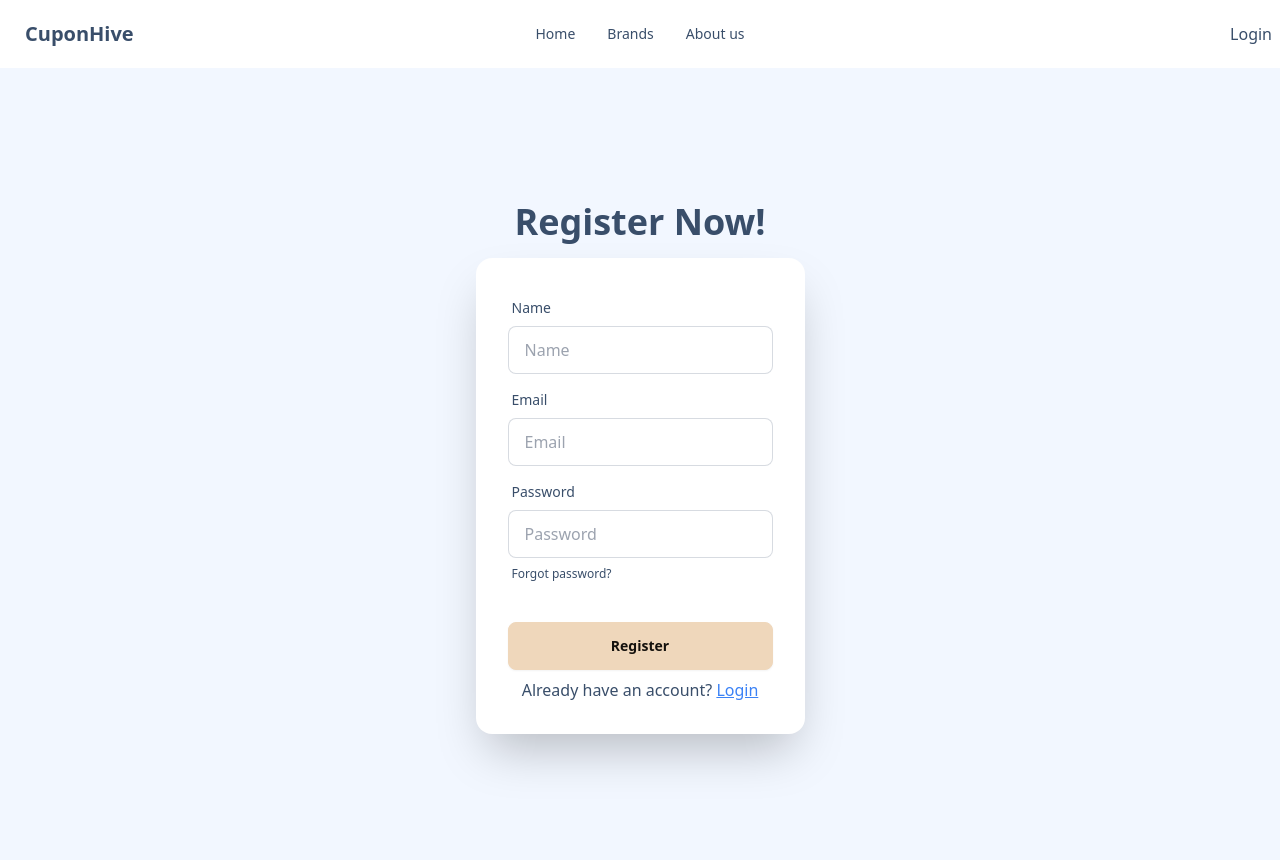
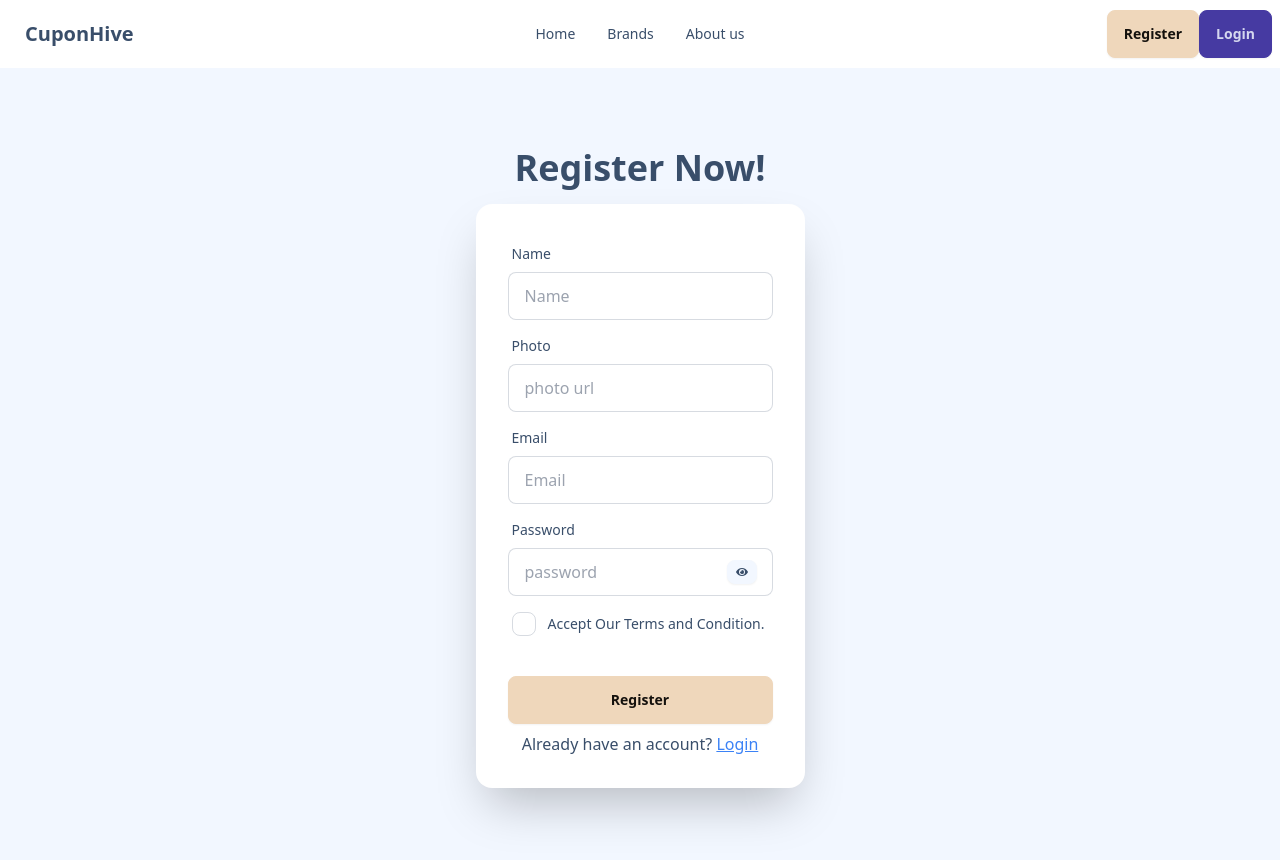
Before and after one commit to IftekarRahmanRuhit/CouponHive, a React (Vite) app: page /register in a window 1280 px wide. Shown: the top 860 px of the page. Built offline with nearby package versions, Linux system fonts and the light colour scheme; no server answers.

Commit message:
added password validation toggle password

```diff
--- a/package.json
+++ b/package.json
@@ -16,7 +16,9 @@
     "react": "^18.3.1",
     "react-dom": "^18.3.1",
     "react-hot-toast": "^2.4.1",
+    "react-icons": "^5.3.0",
     "react-router-dom": "^6.28.0",
+    "react-toastify": "^10.0.6",
     "sort-by": "^1.2.0"
   },
   "devDependencies": {
--- a/src/Components/Login.jsx
+++ b/src/Components/Login.jsx
@@ -1,13 +1,18 @@
 
 
-import { useContext } from "react";
+import { useContext, useRef, useState } from "react";
 import { Link, useNavigate } from "react-router-dom";
 import { AuthContext } from "../Providers/AuthProvider";
 import toast from "react-hot-toast";
+import { FaEye, FaEyeSlash } from "react-icons/fa";
+import { auth } from "../Firebase/Firebase.init";
+import { sendPasswordResetEmail } from "firebase/auth";
 
 const Login = () => {
     const navigate = useNavigate();
     const { signINUser, signInWithGoogle } = useContext(AuthContext);
+    const [showPassword, setShowPassword] = useState(false);
+    const emailRef = useRef();
 
     const handleLogin = (e) => {
         e.preventDefault();
@@ -15,15 +20,22 @@ const Login = () => {
         const password = e.target.password.value;
         console.log(email, password);
 
+        if (password.length < 6) {
+            toast.error("Password should be 6 Characters")
+            return;
+          }
+
         signINUser(email, password)
             .then(result => {
                 console.log(result.user, 'sign in successful');
+                toast.success("Wellcome Back!!");
                 e.target.reset();
                 navigate('/');
             })
             .catch(error => {
                 console.log(error.message);
-                toast.error('Something Error')
+                toast.error("Password or email might be wrong. Please try again.");
+
             });
     };
 
@@ -35,8 +47,35 @@ const Login = () => {
             })
             .catch(error => {
                 console.log(error.message);
+                toast.error("Password or email might be wrong. Please try again.");
             });
     };
+
+    const handleForgetPassword =()=>{
+
+        const email = emailRef.current.value
+
+        if(!email){
+          toast.error('Please provide a valid email address')
+        }
+        else{
+          sendPasswordResetEmail(auth,email)
+          .then(()=>{
+        toast.success('Password Reset Email Sent, Please Check your email')
+
+
+          })
+        }
+
+      }
+
+
+
+
+
+
+
+
 
     return (
         <div className="hero bg-base-200 min-h-screen">
@@ -54,23 +93,31 @@ const Login = () => {
                                 type="email"
                                 name="email"
                                 placeholder="email"
+                                ref={emailRef}
                                 className="input input-bordered"
                                 required
                             />
                         </div>
-                        <div className="form-control">
+                        <div className="form-control relative">
                         <label className="label">
               <span className="label-text">Password</span>
             </label>
             <input
-                                type="password"
+              type={showPassword ? "text" : "password"}
               name="password"
               placeholder="password"
               className="input input-bordered"
-                                required
             />
+            <button
+             type="button"
+              onClick={() => setShowPassword(!showPassword)}
+              className="btn btn-xs absolute right-4 top-12"
+            >
+              {/* <FaEye /> */}
+              {showPassword ? <FaEyeSlash /> : <FaEye />}
+            </button>
                             <label className="label">
-                                <a href="#" className="label-text-alt link link-hover">
+                                <a onClick={handleForgetPassword} href="#" className="label-text-alt link link-hover">
                                     Forgot password?
                                 </a>
                             </label>
--- a/src/Components/MainLayout/MainLayout.jsx
+++ b/src/Components/MainLayout/MainLayout.jsx
@@ -1,21 +1,29 @@
 import { Outlet } from "react-router-dom";
 import Navbar from "../Navbar";
 import Footer from "../Footer";
-import  { Toaster } from 'react-hot-toast';
+import { Toaster } from "react-hot-toast";
 
 const MainLayout = () => {
   return (
     <div>
-            <Toaster></Toaster>
+      <Toaster
+        toastOptions={{
+          success: {
+            style: {
+              background: "green",
+              color: "white",
+            },
+          },
+          error: {
+            style: {
+                color: 'red'
+            },
+          },
+        }}
+      />
       <Navbar></Navbar>
       <Outlet></Outlet>
       <Footer></Footer>
-
-
-
-
-
-
     </div>
   );
 };
--- a/src/Components/Navbar.jsx
+++ b/src/Components/Navbar.jsx
@@ -1,6 +1,7 @@
 import { useContext } from "react";
 import { Link, NavLink } from "react-router-dom";
 import { AuthContext } from "../Providers/AuthProvider";
+import toast from "react-hot-toast";
 
 const Navbar = () => {
   const { user, signOutUser } = useContext(AuthContext);
@@ -8,7 +9,7 @@ const Navbar = () => {
   const handleSignOut = () => {
     signOutUser()
       .then(() => {
-        console.log("User sign out successfully");
+        toast.success("sign out successfull");
       })
       .catch((error) => {
         console.log(error.message);
@@ -102,7 +103,7 @@ const Navbar = () => {
                     >
                       <div class="card-body">
                         <span class="text-lg font-bold"></span>
-                        <span class="text-info">{user.email}</span>
+                        <span class="text-red-600">{user.email}</span>
                         <div class="card-actions">
                           <button
                             onClick={handleSignOut}
@@ -118,7 +119,10 @@ const Navbar = () => {
               </span>
             </>
           ) : (
-            <Link to="/login">Login</Link>
+            <>
+            <Link className="btn btn-warning" to="/Register">Register</Link>
+            <Link className="btn btn-secondary" to="/login">Login</Link>
+            </>
           )}
         </div>
       </div>
--- a/src/Components/Register.jsx
+++ b/src/Components/Register.jsx
@@ -1,6 +1,9 @@
-import { useContext } from "react";
+import { useContext, useState } from "react";
 import { Link, useNavigate } from "react-router-dom";
 import { AuthContext } from "../Providers/AuthProvider";
+import { FaEye, FaEyeSlash } from "react-icons/fa";
+import toast from "react-hot-toast";
+
 
 
 const Register = () => {
@@ -8,12 +11,41 @@ const Register = () => {
     const { createUser } = useContext(AuthContext);
     const navigate = useNavigate()
 
+   const [showPassword, setShowPassword] = useState(false);
+
+
     const handleRegister = (e) => {
         e.preventDefault();
         const name = e.target.name.value;
+        const photo = e.target.photo.value;
         const email = e.target.email.value;
         const password = e.target.password.value;
         console.log(name,email,password);
+
+        const terms = event.target.terms.checked
+        const passwordRegex = /^(?=.*[a-z])(?=.*[A-Z])(?=.*\d).{6,}$/;
+
+
+        if (password.length < 6) {
+          toast.error("Password should be 6 Characters")
+          return;
+        }
+
+
+        if (!passwordRegex.test(password)) {
+          toast.error(
+            "Password should contain at least one uppercase letter, one lowercase letter, and one number. It must be at least 6 characters long."
+          );
+          return;
+        }
+
+
+        if(!terms){
+          toast.error('Please Accept Our Terms and Condition')
+          return;
+        }
+
+
 
         createUser(email,password)
         .then(result =>{
@@ -26,7 +58,8 @@ const Register = () => {
         })
 
 
-        console.log(name, email, password);
+
+
 
 
       };
@@ -57,6 +90,22 @@ const Register = () => {
                     required
                   />
                 </div>
+
+                <div className="form-control">
+                  <label className="label">
+                    <span className="label-text">Photo</span>
+                  </label>
+                  <input
+                    type="text"
+                    name="photo"
+                    placeholder="photo url"
+                    className="input input-bordered"
+                    required
+                  />
+                </div>
+
+
+
                 <div className="form-control">
                   <label className="label">
                     <span className="label-text">Email</span>
@@ -69,22 +118,34 @@ const Register = () => {
                     required
                   />
                 </div>
-                <div className="form-control">
+                <div className="form-control relative">
                 <label className="label">
               <span className="label-text">Password</span>
             </label>
             <input
-                    type="password"
+              type={showPassword ? "text" : "password"}
               name="password"
-                    placeholder="Password"
+              placeholder="password"
               className="input input-bordered"
-                    required
             />
-                  <label className="label">
-                    <a href="#" className="label-text-alt link link-hover">
-                      Forgot password?
-                    </a>
+            <button
+            type="button"
+              onClick={() => setShowPassword(!showPassword)}
+              className="btn btn-xs absolute right-4 top-12"
+            >
+              {/* <FaEye /> */}
+              {showPassword ? <FaEyeSlash /> : <FaEye />}
+            </button>
+
+            <div className="form-control">
+              <label className="label justify-start gap-3 cursor-pointer ">
+                <input type="checkbox" name = 'terms' className="checkbox mt-2" />
+                <span className="label-text mt-2">
+                  Accept Our Terms and Condition.
+                </span>
               </label>
+            </div>
+
                 </div>
                 <div className="form-control mt-6">
                   <button className="btn btn-warning">Register</button>
--- a/src/Providers/AuthProvider.jsx
+++ b/src/Providers/AuthProvider.jsx
@@ -1,4 +1,4 @@
-import { createUserWithEmailAndPassword, GoogleAuthProvider, onAuthStateChanged, signInWithEmailAndPassword, signInWithPopup, signOut } from "firebase/auth"
+import { createUserWithEmailAndPassword, GoogleAuthProvider, onAuthStateChanged, signInWithEmailAndPassword, signInWithPopup, signOut, updateProfile } from "firebase/auth"
 import {  useEffect, useState } from "react"
 import {  createContext } from "react"
 import { auth } from "../Firebase/Firebase.init"
@@ -33,6 +33,14 @@ const AuthProvider = ({children}) => {
         return signInWithPopup(auth, provider)
     }
 
+
+    const updateUserProfile = (updatedData)=>{
+        return updateProfile(auth.currentUser , updatedData)
+    }
+
+
+
+
     const signOutUser  = () => {
 
         setLoading(true)
@@ -63,13 +71,14 @@ const AuthProvider = ({children}) => {
 
 
     const authInfo = {
-        name: 'Ruhit',
+
         createUser,
         signINUser,
         user,
         signOutUser,
         loading,
-        signInWithGoogle
+        signInWithGoogle,
+
     }
 
 
```
Also changed, not shown: 1 other file (tests, documents, lock files or other folders). Lines whose indentation alone changed are shown as unchanged.
